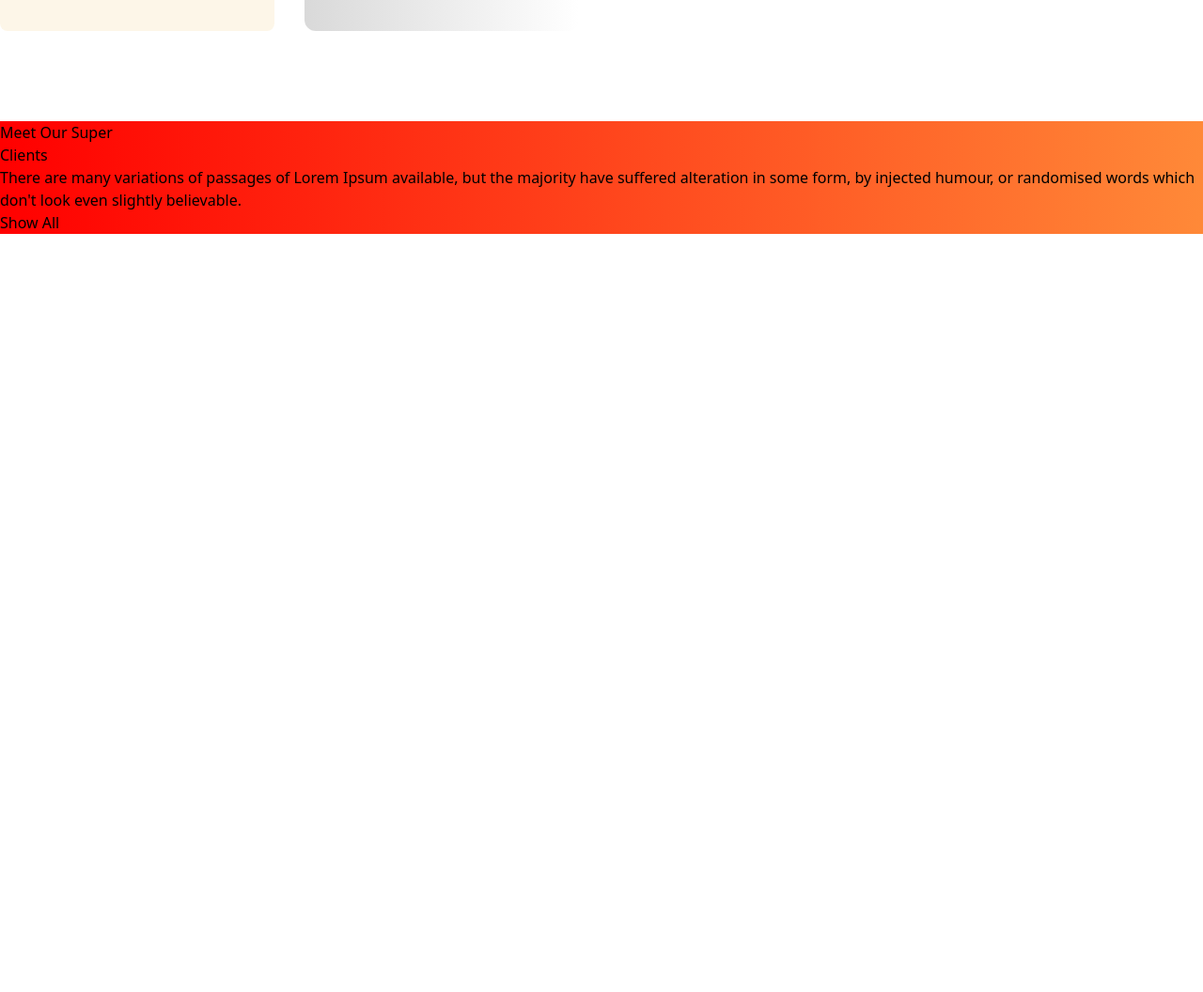
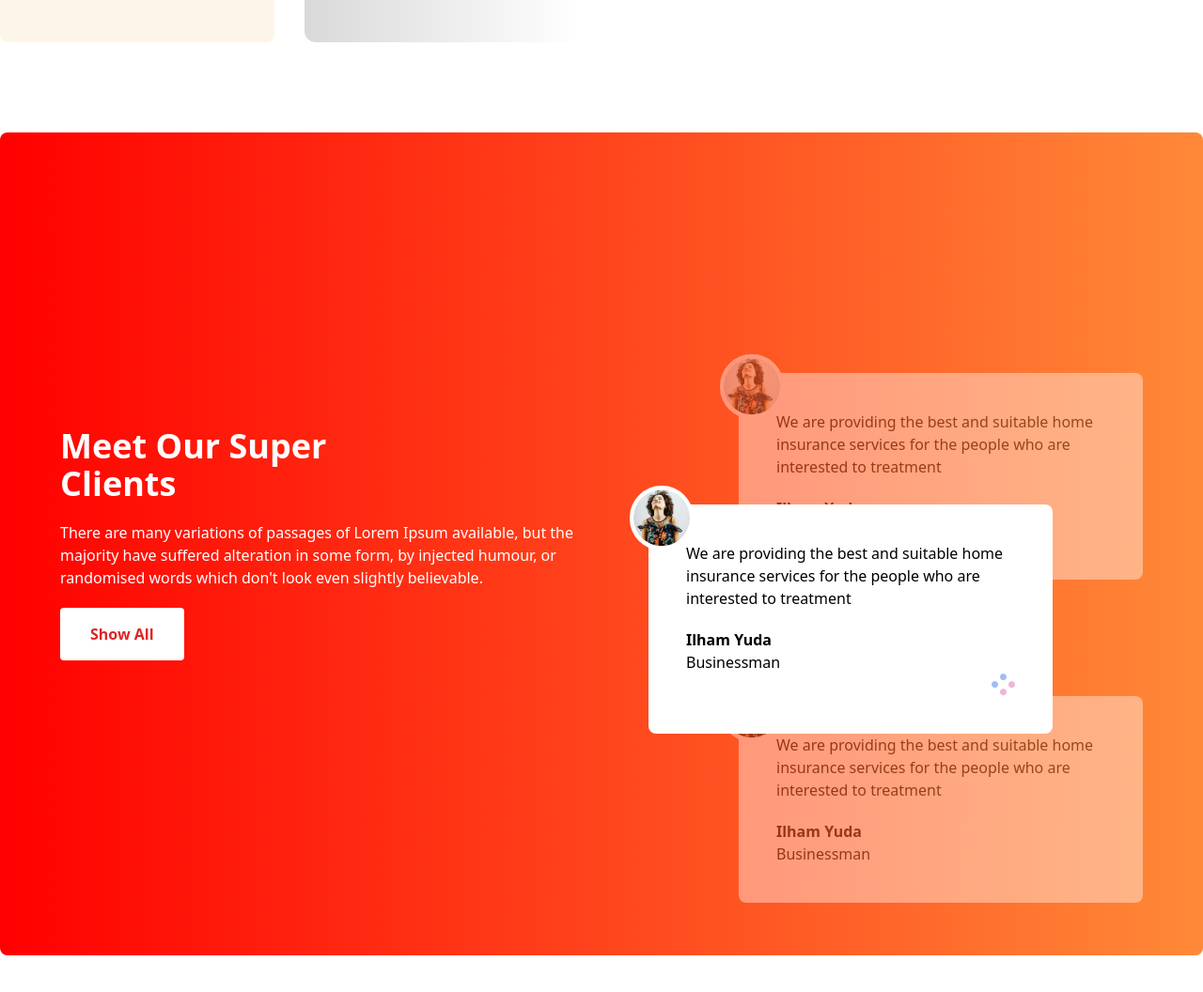
Before and after one commit to arifulmrislam/Tea-House, a plain HTML site: page index.html in a window 1280 px wide. Shown: the part 1666-2722 px from the top of the page at 94% size. Before the commit the page ends 1915 px from the top, so only its background shows below. Drawn offline with nearby package versions, Linux system fonts and the light colour scheme.

Commit message:
customer section

```diff
--- a/index.html
+++ b/index.html
@@ -77,7 +77,7 @@
             <!-- Feature section -->
             <section class="mt-12">
                 <div class="text-center">
-                    <h1 class="font-extrabold text-3xl mb-4">Our Featured
+                    <h1 class="font-extrabold text-5xl mb-4">Our Featured
                         Products</h1>
                     <p class="#777777 text-sm">There are many variations of
                         passages of Lorem Ipsum
@@ -164,16 +164,43 @@
                 </div>
             </section>
             <!-- Clients sections -->
-            <section class="bg-gradient-to-r from-[#FF0000] to-[#FF8938]">
-                <div>
-                    <div>
-                        <h2>Meet Our Super <br>Clients</h2>
-                        <p>There are many variations of passages of Lorem Ipsum
+            <section class="bg-gradient-to-r from-[#FF0000] to-[#FF8938] px-16 py-24 my-24 flex flex-col lg:flex-row gap-12 rounded-lg">
+                <div class="flex items-center lg:pr-28">
+                    <div class="space-y-5">
+                        <h2 class="text-4xl font-bold text-white">Meet Our Super <br>Clients</h2>
+                        <p class="text-base text-white">There are many variations of passages of Lorem Ipsum
                             available, but the majority have suffered alteration
                             in some form, by injected humour, or randomised
                             words which don't look even slightly believable.
                         </p>
-                        <button>Show All</button>
+                        <button class="bg-white px-8 py-4 rounded text-red-600 font-extrabold">Show All</button>
+                    </div>
+                </div>
+                <!-- review container -->
+                <div>
+                    <!-- next review -->
+                    <div class="relative z-10 top-40 lg:w-[430px] opacity-40 p-10 rounded-lg bg-white">
+                        <img class="absolute -top-5 -left-5 border-4 border-white rounded-full bg-white"src="./images/client.png" alt="">
+                        <p>We are providing the best and suitable home insurance services for the people who are interested to treatment</p>
+                        <h4 class="font-bold mt-5">Ilham Yuda</h4>
+                        <p class="font-medium">Businessman</p>
+                    </div>
+                    <!-- current review -->
+                    <div class="relative z-20 top-20 lg:-left-24 lg:w-[430px] p-10 rounded-lg bg-white">
+                        <img class="absolute -top-5 -left-5 border-4 border-white rounded-full bg-white"src="./images/client.png" alt="">
+                        <p>We are providing the best and suitable home insurance services for the people who are interested to treatment</p>
+                        <h4 class="font-bold mt-5">Ilham Yuda</h4>
+                        <p class="font-medium">Businessman</p>
+                        <div class="flex justify-end">
+                            <img src="./images/circles.png" alt="">
+                        </div>
+                    </div>
+                    <!-- previous review -->
+                    <div class="relative z-10 top-10 opacity-40 p-10 rounded-lg bg-white">
+                        <img class="absolute -top-5 -left-5 border-4 border-white rounded-full bg-white"src="./images/client.png" alt="">
+                        <p>We are providing the best and suitable home insurance services for the people who are interested to treatment</p>
+                        <h4 class="font-bold mt-5">Ilham Yuda</h4>
+                        <p class="font-medium">Businessman</p>
                     </div>
                 </div>
             </section>
```
